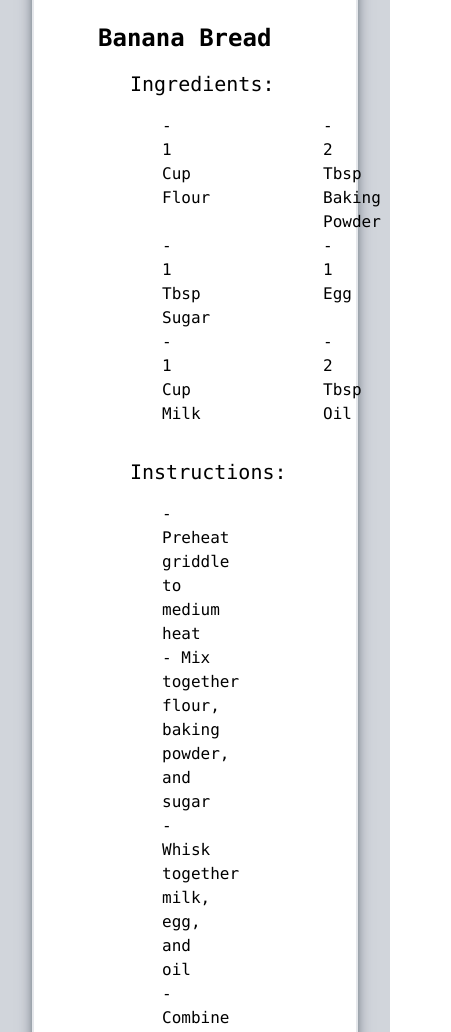
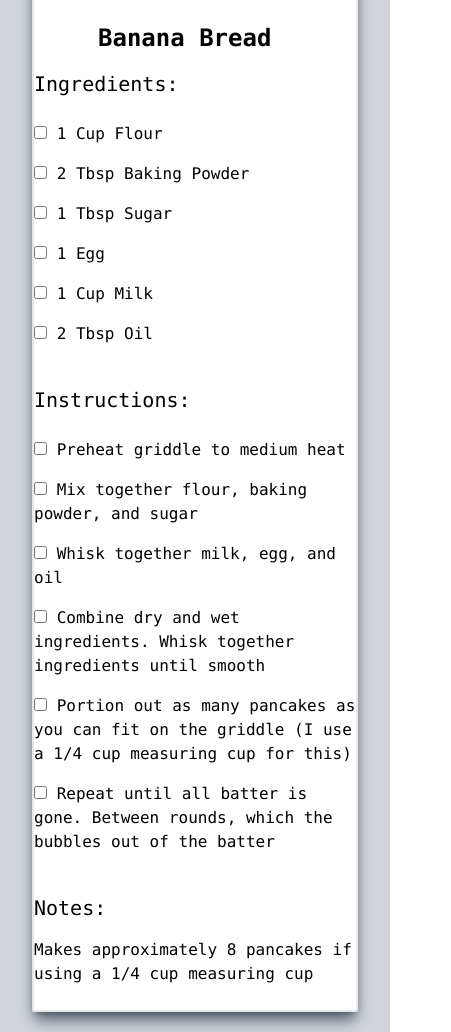
Before and after one commit to Ben-Hardy/recipebook, a React (Vite) app: page /recipes/bananabread in a window 390 px wide. Shown: the part 470-1502 px from the top of the page, 451 px wide, since content can reach past the window. Built offline with nearby package versions, Linux system fonts and the light colour scheme.

Commit message:
added the ability to check off ingredients and recipe steps as you go on the recipe page. also cleaned up some css on the recipe page

```diff
--- /dev/null
+++ b/src/components/RecipeInstruction.jsx
@@ -0,0 +1,20 @@
+import { useState } from "react";
+
+export default function RecipeInstruction(props) {
+	const instruction= props.instruction
+
+	const [checked, setChecked] = useState(false);
+
+	function handleChange() {
+		setChecked(!checked)
+	}
+
+	return (
+		<div>
+			<label className={ checked ? "text-justify text-gray-500 line-through " : "inline-block text-black "}>
+				<input type="checkbox" checked={checked} onChange={handleChange} className=""/>
+				{" "}{instruction}
+			</label>
+		</div>
+	)
+}
--- /dev/null
+++ b/src/components/RecipeItem.jsx
@@ -0,0 +1,21 @@
+import { useState } from "react";
+
+export default function RecipeItem(props) {
+	const ingredient = props.ingredient;
+	let recipe_text = ingredient[0].toString() + " " + ingredient[1] + " " + ingredient[2]
+
+	const [checked, setChecked] = useState(false);
+
+	function handleChange() {
+		setChecked(!checked)
+	}
+
+	return (
+		<div>
+			<label className={ checked ?"text-left text-gray-500 line-through " : "text-left text-black"}>
+				<input type="checkbox" checked={checked} onChange={handleChange} className=""/>
+				{" "}{recipe_text}
+			</label>
+		</div>
+	)
+}
--- a/src/routes/home.jsx
+++ b/src/routes/home.jsx
@@ -29,8 +29,8 @@ export default function Home() {
 					to={`/recipes/${randomRecipe.slug}`}
 					key={randomRecipe.slug}
 					>
+							<img src={"../img/" + randomRecipe.imageName} className="scale-90" alt={randomRecipe.altText}/>
 						<div className="bg-gray-100 hover:bg-white text-center border-2 rounded-sm pb-6 pt-2 shadow-lg shadow-gray-600 hover:shadow-gray-900 hover:scale-105">
-							<img src={"../img/" + randomRecipe.imageName} className="scale-90" alt={randomRecipe.altText}/>
 							<h2 className="text-2xl">{randomRecipe.name}</h2>
 							<p className="px-2">{randomRecipe.description}</p>
 						</div>
--- a/src/routes/recipe.jsx
+++ b/src/routes/recipe.jsx
@@ -1,6 +1,8 @@
-import { useParams, Link, useRoutes } from "react-router-dom";
+import { useParams, Link } from "react-router-dom";
 import { getRecipe } from "../recipe_data";
 import '../index.css'
+import RecipeItem from "../components/RecipeItem";
+import RecipeInstruction from "../components/RecipeInstruction";
 
 export default function Recipe() {
 	let params = useParams();
@@ -13,29 +15,28 @@ export default function Recipe() {
 				<Link to="/recipes" className="w-fit bg-gray-100 hover:bg-white py-4 px-8 rounded-sm shadow-sm shadow-gray-600 hover:shadow-gray-900 hover:scale-105">Go Back</Link>
 
 				<div className="bg-white border-2 rounded-sm py-6 shadow-lg shadow-gray-600">
-
 					<img src={"../img/" + recipe.imageName} className="scale-90 " />
 					<h2 className="text-2xl py-4 font-semibold px-16">{recipe.name}</h2>
-					<h4 className="text-xl font-medium text-left px-24">Ingredients:</h4>
-					<ul className="pb-8 pt-4  grid grid-cols-2">
+					<h4 className="text-xl font-medium text-left sm:px-8 lg:px-24">Ingredients:</h4>
+					<ul className="pb-8 pt-4  grid sm:grid-cols-1 lg:grid-cols-2">
 					{recipe.ingredients.map(ingredient => (
-						<li key={ingredient[2]} className="text-left px-32">
-							- {ingredient[0].toString() + " " + ingredient[1] + " " + ingredient[2]}
+						<li key={ingredient[2]} className="text-left sm:px-16 md:px-16 lg:px-32 py-2">
+							<RecipeItem ingredient={ingredient}/>
 						</li>
 					))}
 					</ul>
 
-					<h4 className="text-xl font-medium text-left px-24">Instructions:</h4>
+					<h4 className="text-xl font-medium text-left sm:px-8 lg:px-24">Instructions:</h4>
 
 					<ol className="pb-8 pt-4">
 						{recipe.steps.map( step => (
-							<li key={counter++} className="text-left px-32">
-								- {step}
+							<li key={counter++} className="text-left sm:px-16 md:px-16 lg:px-32 py-2">
+								<RecipeInstruction instruction={step}/>
 							</li>
 						))}
 					</ol>
-					<h4 className="text-xl font-medium text-left px-24">Notes: </h4>
-					<p className="text-left px-32 pt-4">{recipe.notes}</p>
+					<h4 className="text-xl font-medium text-left sm:px-4 lg:px-24">Notes: </h4>
+					<p className="text-left sm:px-16 lg:px-32 pt-4">{recipe.notes}</p>
 				</div>
 			</div>
 
```
